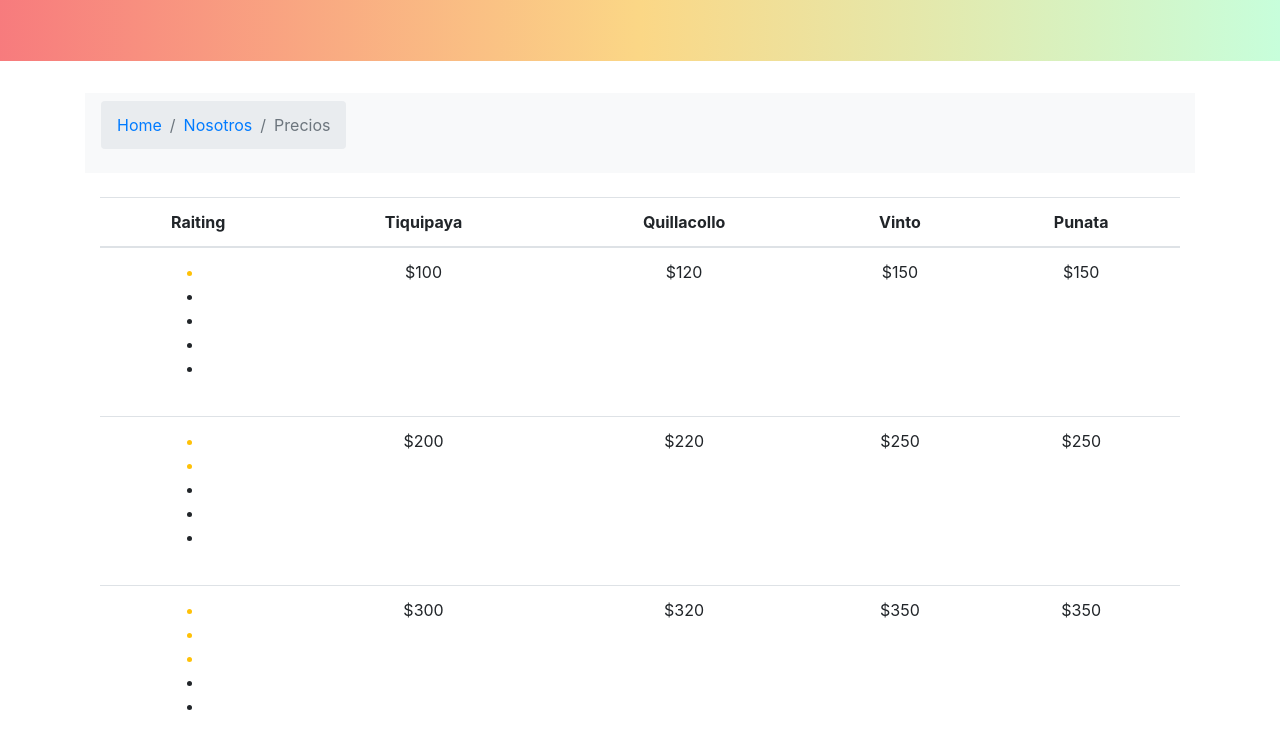
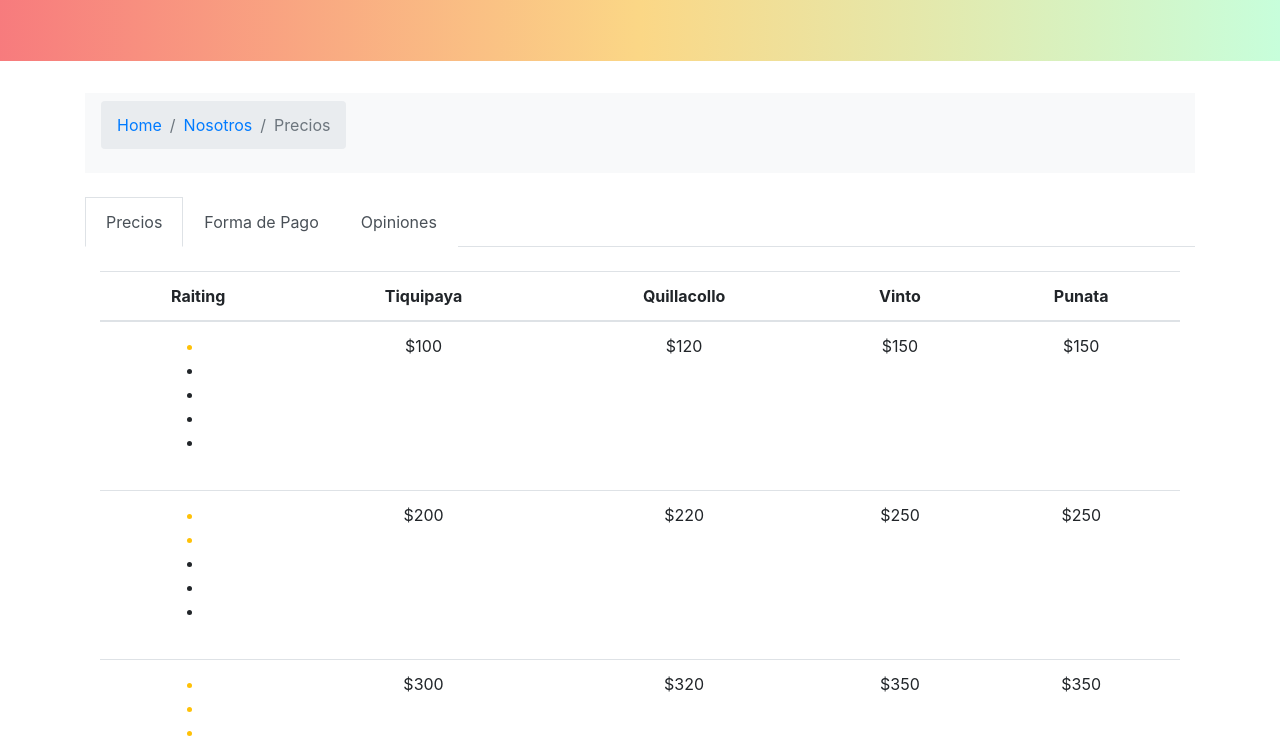
Before and after one commit to Karlx77/coursera, a website: page NodeJS/view/precios.html in a window 1280 px wide. Shown: the part 210-951 px from the top of the page. Drawn offline with nearby package versions, Linux system fonts and the light colour scheme; a web font is replaced by a local one.

Commit message:
pestanas en la seccion de precios

```diff
--- a/NodeJS/view/precios.html
+++ b/NodeJS/view/precios.html
@@ -48,7 +48,20 @@
         </nav>
        </div>
 
-       <div class="container">
+       <div class="container mt-4">
+          <ul class="nav nav-tabs">
+            <li class="nav-item">
+              <a class="list-group-item list-group-item-action active nav-link active" id="list-home-list" data-toggle="list" href="#list-home" role="tab" aria-controls="home">Precios</a>
+            </li>
+            <li class="nav-item">
+              <a class="list-group-item list-group-item-action nav-link" id="list-profile-list" data-toggle="list" href="#list-profile" role="tab" aria-controls="profile">Forma de Pago</a>
+            </li>
+            <li class="nav-item">
+              <a class="list-group-item list-group-item-action nav-link" id="list-profile-list" data-toggle="list" href="#list-messages" role="tab" aria-controls="profile">Opiniones</a>
+            </li>
+          </ul>
+              <div class="tab-content" id="nav-tabContent">
+                <div class="tab-pane fade show active" id="list-home" role="tabpanel" aria-labelledby="list-home-list">
                   <div class="container table-responsive">
                     <table class="table mt-4">
                       <thead class="text text-center">
@@ -130,6 +143,18 @@
                     </table>
                   </div>
                 </div>
+                <div class="tab-pane fade" id="list-profile" role="tabpanel" aria-labelledby="list-profile-list">
+                 <div class="col-md-6 mt-4">
+                  <ul class="list-group list-group-flushs justify-content-center ">
+                    <li class="list-group-item">Targeta VISA</li>
+                    <li class="list-group-item">PayPal</li>
+                    <li class="list-group-item">Credito BNB</li>
+                  </ul>
+                 </div>
+                </div>
+                <div class="tab-pane fade" id="list-messages" role="tabpanel" aria-labelledby="list-messages-list">...</div>
+              </div>
+       </div>
 
   <footer class="mt-4">
       <div class="row">
```
Lines whose indentation alone changed are shown as unchanged.
